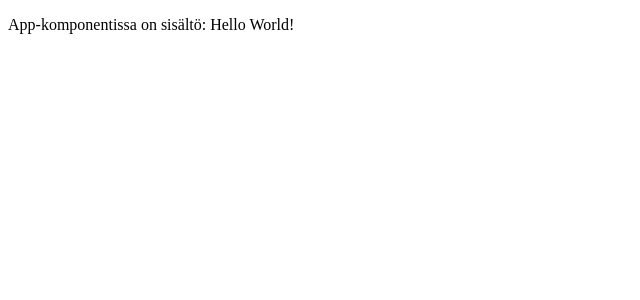
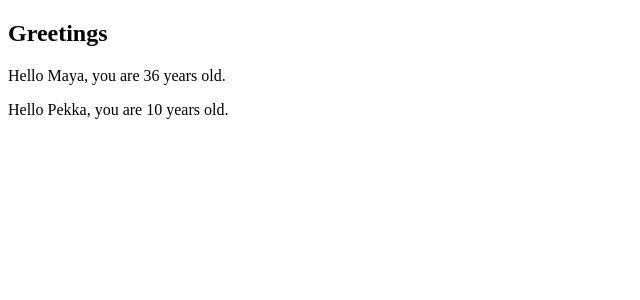
Before and after one commit to AnnamariKoo/01-part1, a React (Vite) app: page / in a window 1280 px wide. Shown: the top 300 px of the page, without its empty margins (0-640 px from the left). Built offline with nearby package versions, Linux system fonts and the light colour scheme.

Commit message:
Tehtävää jatkettu lisäämällä yksi komponentti sekä props tiedonvälitys komponenttien välille.

```diff
--- a/src/App.jsx
+++ b/src/App.jsx
@@ -1,9 +1,23 @@
+const Hello = (props) => {
+  console.log(props);
+  return (
+    <div>
+      <p>
+        Hello {props.name}, you are {props.age} years old.
+      </p>
+    </div>
+  );
+};
+
 const App = () => {
-  console.log("Hello from komponentti App.");
+  const nimi = "Pekka";
+  const ika = 10;
   return (
     <>
       <section>
-        <p>App-komponentissa on sisältö: Hello World!</p>
+        <h1> Greetings</h1>
+        <Hello name="Maya" age={26 + 10} />
+        <Hello name={nimi} age={ika} />
       </section>
     </>
   );
```
